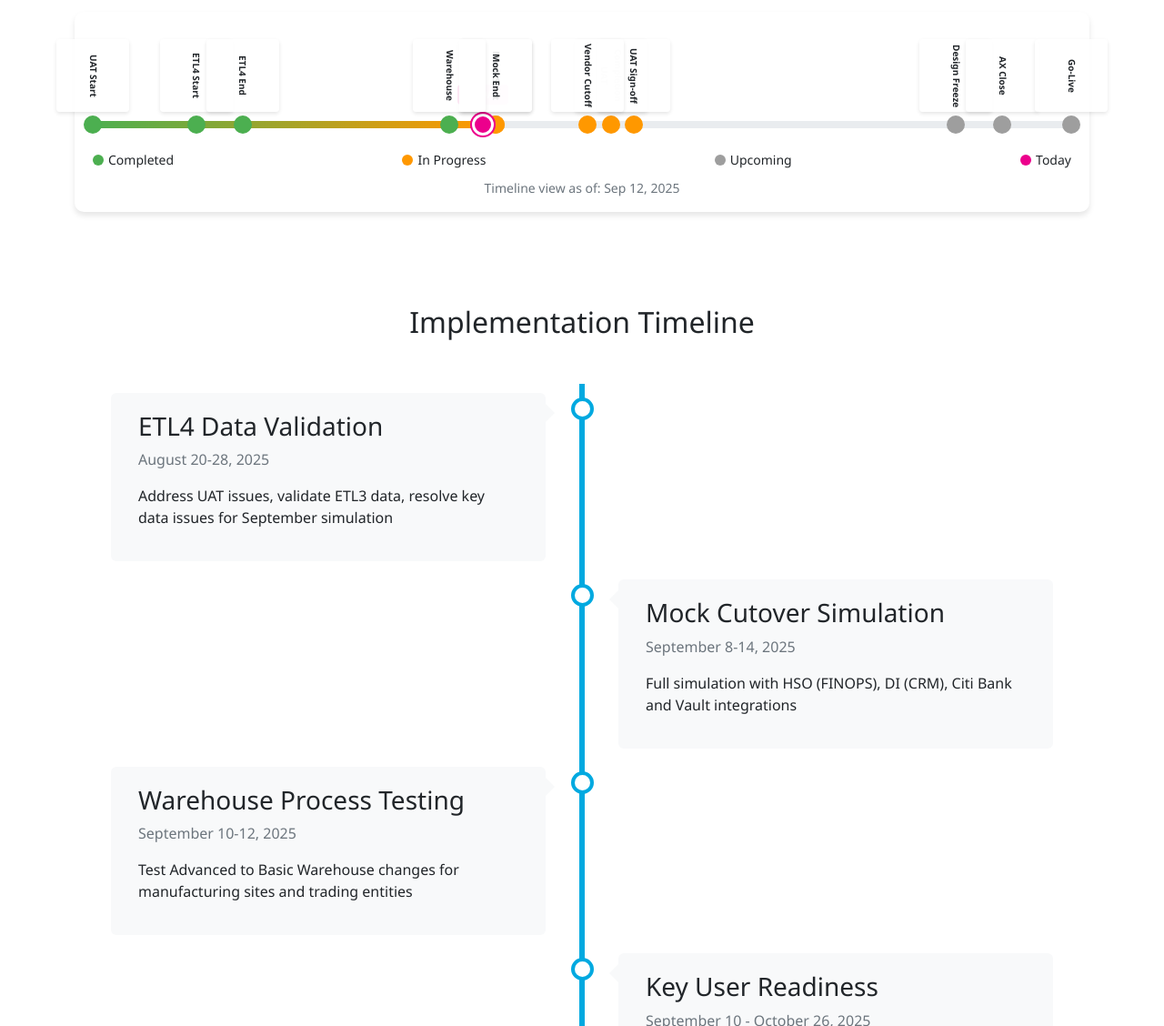
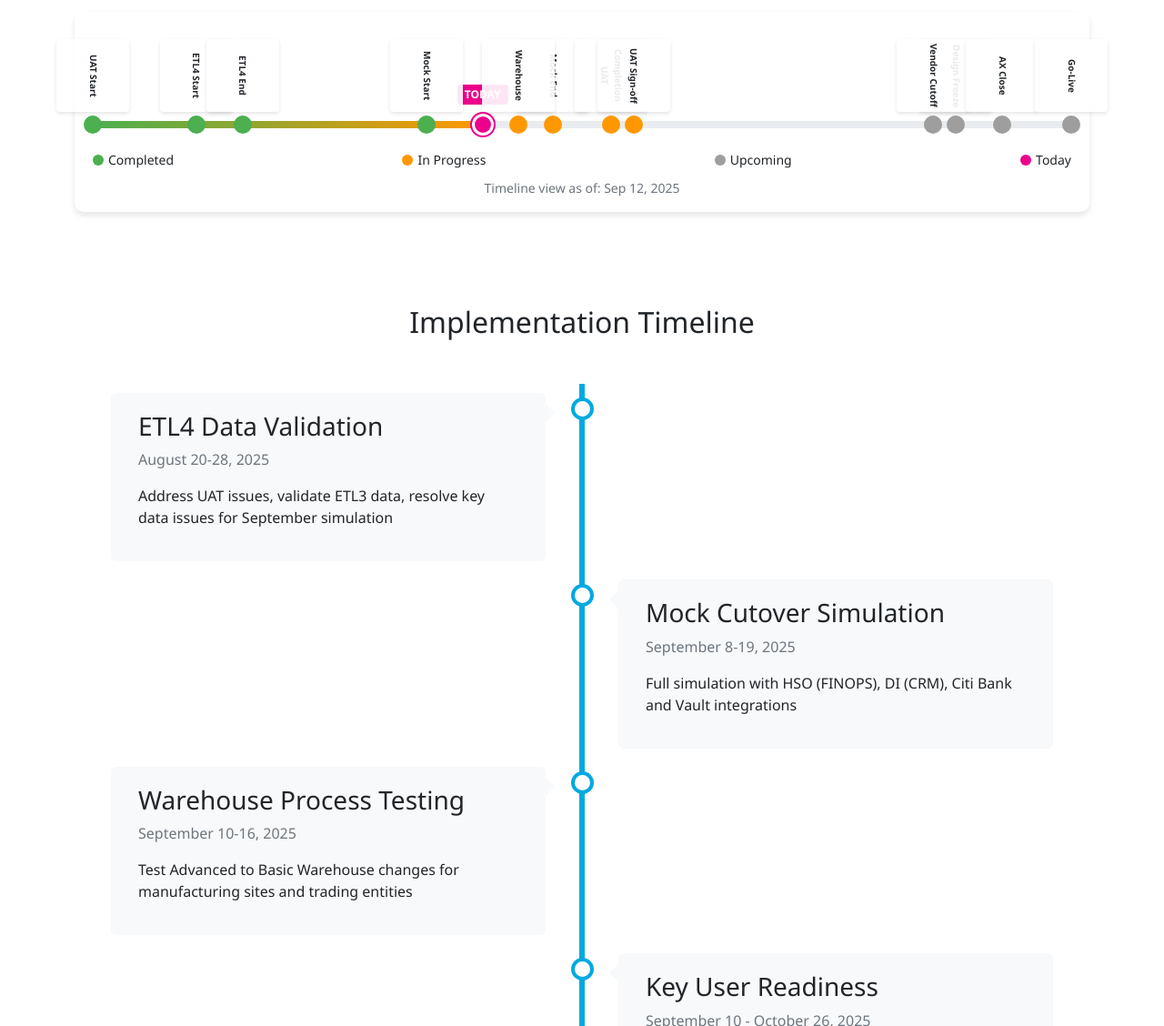
Before and after one commit to sickzed-cyber/tna-D365-Nov3-Cutover-Plan, a plain HTML site: page index.html in a window 1280 px wide. Shown: the part 760-1888 px from the top of the page at 91% size. Drawn offline with nearby package versions, Linux system fonts and the light colour scheme.

Commit message:
Update index.html

```diff
--- a/index.html
+++ b/index.html
@@ -433,14 +433,14 @@
                 <div class="timeline-container right">
                     <div class="timeline-content">
                         <h3>Mock Cutover Simulation</h3>
-                        <p class="text-muted">September 8-14, 2025</p>
+                        <p class="text-muted">September 8-19, 2025</p>
                         <p>Full simulation with HSO (FINOPS), DI (CRM), Citi Bank and Vault integrations</p>
                     </div>
                 </div>
                 <div class="timeline-container left">
                     <div class="timeline-content">
                         <h3>Warehouse Process Testing</h3>
-                        <p class="text-muted">September 10-12, 2025</p>
+                        <p class="text-muted">September 10-16, 2025</p>
                         <p>Test Advanced to Basic Warehouse changes for manufacturing sites and trading entities</p>
                     </div>
                 </div>
@@ -543,13 +543,13 @@
                 { id: 'uat-start', name: 'UAT Start', date: new Date('2025-08-10'), status: 'completed' },
                 { id: 'etl4-start', name: 'ETL4 Start', date: new Date('2025-08-19'), status: 'completed' },
                 { id: 'etl4-end', name: 'ETL4 End', date: new Date('2025-08-23'), status: 'completed' },
-                { id: 'mock-start', name: 'Mock Start', date: new Date('2025-09-14'), status: 'in-progress' },
-                { id: 'mock-end', name: 'Mock End', date: new Date('2025-09-14'), status: 'upcoming' }, // Shortened for vertical display
-                { id: 'warehouse', name: 'Warehouse', date: new Date('2025-09-10'), status: 'upcoming' }, // Shortened for vertical display
+                { id: 'mock-start', name: 'Mock Start', date: new Date('2025-09-08'), status: 'in-progress' },
+                { id: 'mock-end', name: 'Mock End', date: new Date('2025-09-19'), status: 'upcoming' }, // Shortened for vertical display
+                { id: 'warehouse', name: 'Warehouse', date: new Date('2025-09-16'), status: 'upcoming' }, // Shortened for vertical display
                 { id: 'uat-completion', name: 'UAT Completion', date: new Date('2025-09-24'), status: 'upcoming' }, // Corrected date
                 { id: 'uat-signoff', name: 'UAT Sign-off', date: new Date('2025-09-26'), status: 'upcoming' }, // Corrected date
                 { id: 'design-freeze', name: 'Design Freeze', date: new Date('2025-10-24'), status: 'upcoming' },
-                { id: 'vendor-cutoff', name: 'Vendor Cutoff', date: new Date('2025-09-22'), status: 'upcoming' },
+                { id: 'vendor-cutoff', name: 'Vendor Cutoff', date: new Date('2025-10-22'), status: 'upcoming' },
                 { id: 'ax-close', name: 'AX Close', date: new Date('2025-10-28'), status: 'upcoming' },
                 { id: 'go-live', name: 'Go-Live', date: new Date('2025-11-03'), status: 'upcoming' }
             ];
```
